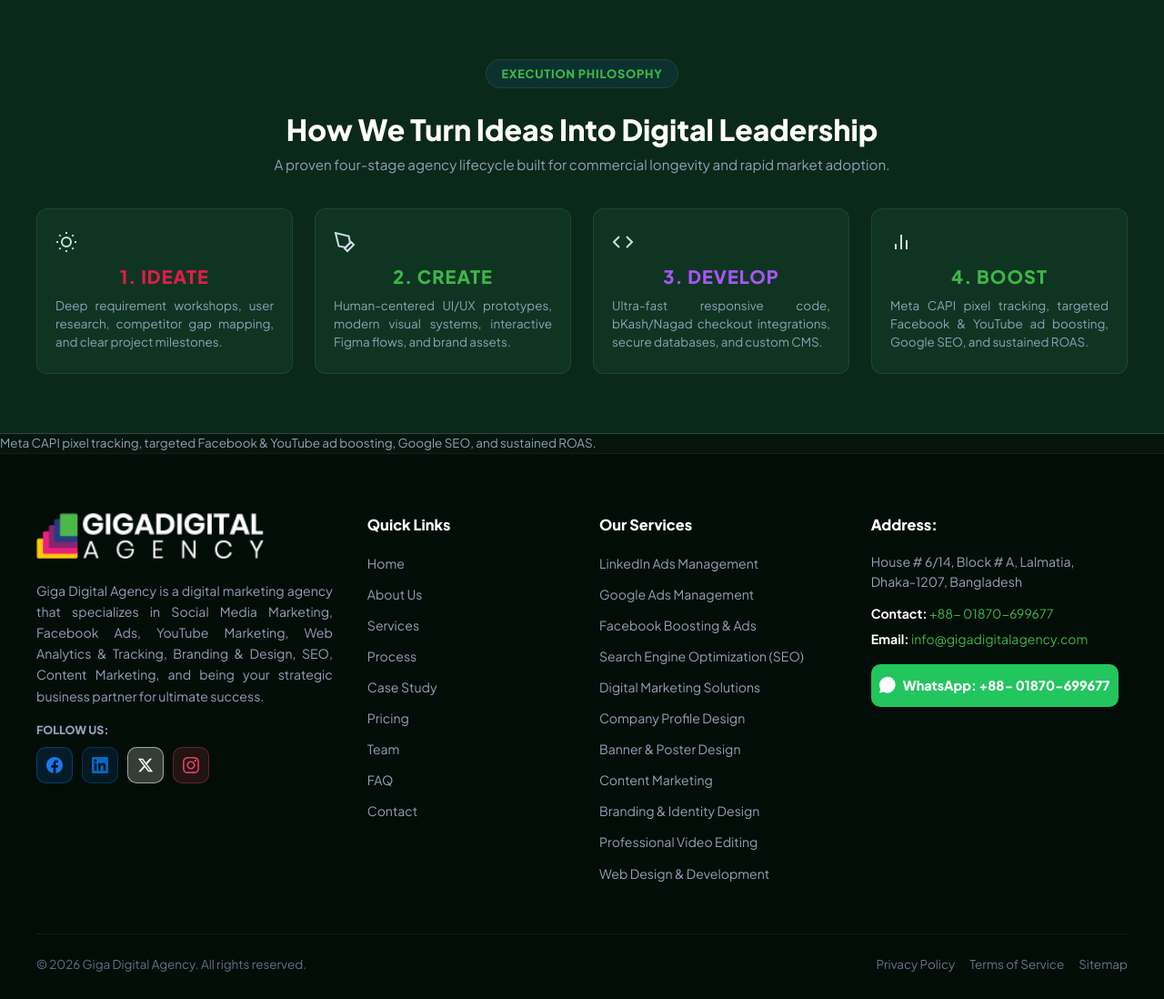
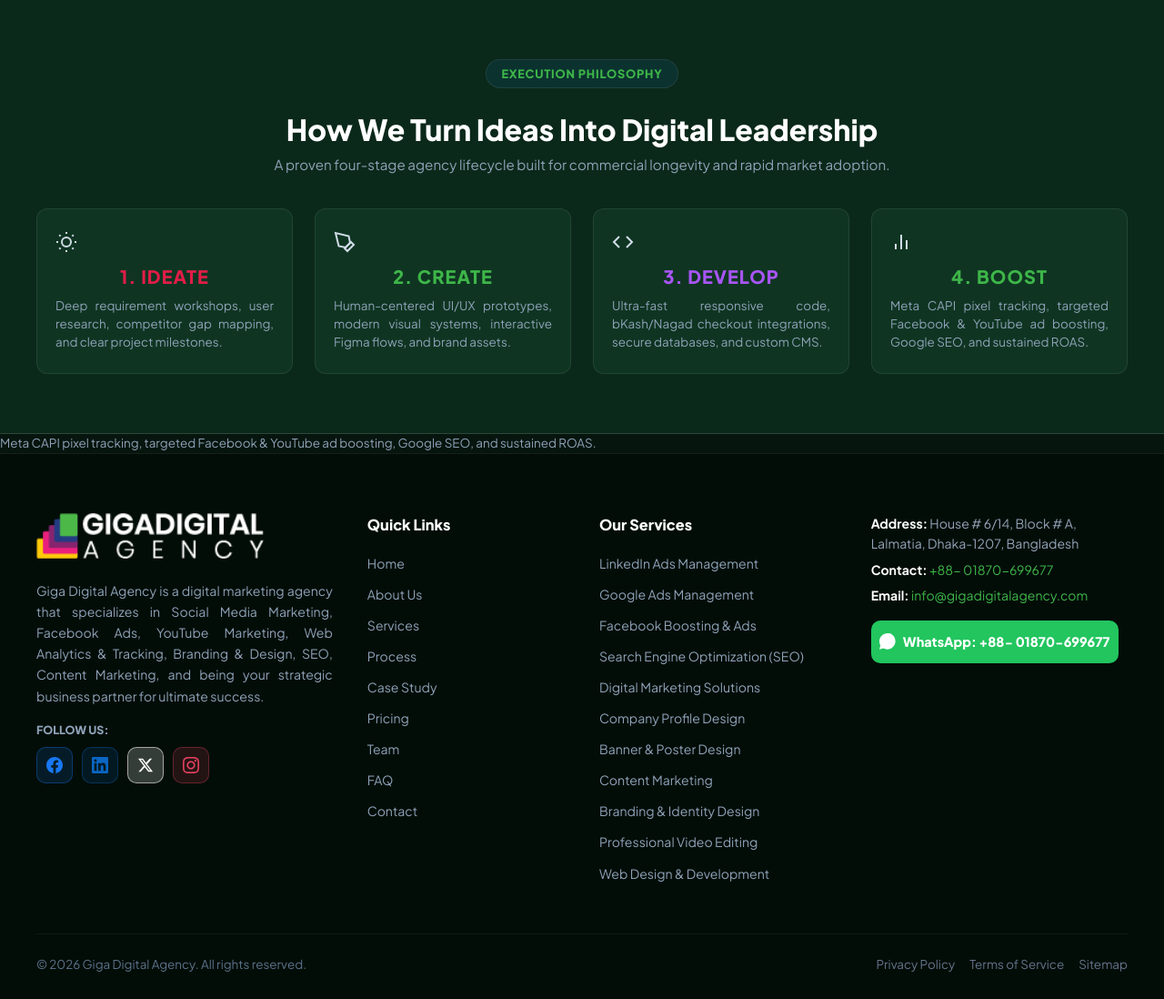
Before and after one commit to snigdhaurmiurma/giga-digital-agency, a PHP site: page /pages/blog.php in a window 1280 px wide. Shown: the part 2295-3393 px from the top of the page at 91% size. Run offline with PHP 8.4, Linux system fonts and the light colour scheme.

Commit message:
style: format footer Address inline matching Contact and Email across all pages

```diff
--- a/includes/footer.php
+++ b/includes/footer.php
@@ -170,10 +170,8 @@ $asset_prefix = isset($is_subpage) && $is_subpage ? '../' : '';
 
         <!-- Col 4: Contact Us -->
         <div>
-          <h4 class="footer-col-title">Address:</h4>
-          <p style="font-size:0.88rem; color:#94a3b8; line-height:1.6; margin-bottom:12px;">
-            House # 6/14, Block # A, Lalmatia,<br>
-            Dhaka-1207, Bangladesh
+          <p style="font-size:0.88rem; color:#94a3b8; line-height:1.6; margin-bottom:6px;">
+            <strong style="color:#ffffff;">Address:</strong> House # 6/14, Block # A, Lalmatia, Dhaka-1207, Bangladesh
           </p>
           <p style="font-size:0.88rem; margin-bottom:6px;">
             <strong style="color:#ffffff;">Contact:</strong> <a href="tel:+8801870699677" style="color:var(--accent-primary);">+88- 01870-699677</a></p>
--- a/index.html
+++ b/index.html
@@ -2685,10 +2685,8 @@
 
         <!-- Col 4: Contact Us -->
         <div>
-          <h4 class="footer-col-title">Address:</h4>
-          <p style="font-size:0.88rem; color:#94a3b8; line-height:1.6; margin-bottom:12px;">
-            House # 6/14, Block # A, Lalmatia,<br>
-            Dhaka-1207, Bangladesh
+          <p style="font-size:0.88rem; color:#94a3b8; line-height:1.6; margin-bottom:6px;">
+            <strong style="color:#ffffff;">Address:</strong> House # 6/14, Block # A, Lalmatia, Dhaka-1207, Bangladesh
           </p>
           <p style="font-size:0.88rem; margin-bottom:6px;">
             <strong style="color:#ffffff;">Contact:</strong> <a href="tel:+8801870699677" style="color:var(--accent-primary);">+88- 01870-699677</a>
--- a/services/banner-poster-design.html
+++ b/services/banner-poster-design.html
@@ -659,10 +659,8 @@
 
         <!-- Col 4: Contact Us -->
         <div>
-          <h4 class="footer-col-title">Address:</h4>
-          <p style="font-size:0.88rem; color:#94a3b8; line-height:1.6; margin-bottom:12px;">
-            House # 6/14, Block # A, Lalmatia,<br>
-            Dhaka-1207, Bangladesh
+          <p style="font-size:0.88rem; color:#94a3b8; line-height:1.6; margin-bottom:6px;">
+            <strong style="color:#ffffff;">Address:</strong> House # 6/14, Block # A, Lalmatia, Dhaka-1207, Bangladesh
           </p>
           <p style="font-size:0.88rem; margin-bottom:6px;">
             <strong style="color:#ffffff;">Contact:</strong> <a href="tel:+8801870699677" style="color:var(--accent-primary);">+88- 01870-699677</a>
--- a/services/branding-design.html
+++ b/services/branding-design.html
@@ -662,10 +662,8 @@
 
         <!-- Col 4: Contact Us -->
         <div>
-          <h4 class="footer-col-title">Address:</h4>
-          <p style="font-size:0.88rem; color:#94a3b8; line-height:1.6; margin-bottom:12px;">
-            House # 6/14, Block # A, Lalmatia,<br>
-            Dhaka-1207, Bangladesh
+          <p style="font-size:0.88rem; color:#94a3b8; line-height:1.6; margin-bottom:6px;">
+            <strong style="color:#ffffff;">Address:</strong> House # 6/14, Block # A, Lalmatia, Dhaka-1207, Bangladesh
           </p>
           <p style="font-size:0.88rem; margin-bottom:6px;">
             <strong style="color:#ffffff;">Contact:</strong> <a href="tel:+8801870699677" style="color:var(--accent-primary);">+88- 01870-699677</a>
--- a/services/company-profile-design.html
+++ b/services/company-profile-design.html
@@ -658,10 +658,8 @@
 
         <!-- Col 4: Contact Us -->
         <div>
-          <h4 class="footer-col-title">Address:</h4>
-          <p style="font-size:0.88rem; color:#94a3b8; line-height:1.6; margin-bottom:12px;">
-            House # 6/14, Block # A, Lalmatia,<br>
-            Dhaka-1207, Bangladesh
+          <p style="font-size:0.88rem; color:#94a3b8; line-height:1.6; margin-bottom:6px;">
+            <strong style="color:#ffffff;">Address:</strong> House # 6/14, Block # A, Lalmatia, Dhaka-1207, Bangladesh
           </p>
           <p style="font-size:0.88rem; margin-bottom:6px;">
             <strong style="color:#ffffff;">Contact:</strong> <a href="tel:+8801870699677" style="color:var(--accent-primary);">+88- 01870-699677</a>
--- a/services/content-marketing.html
+++ b/services/content-marketing.html
@@ -659,10 +659,8 @@
 
         <!-- Col 4: Contact Us -->
         <div>
-          <h4 class="footer-col-title">Address:</h4>
-          <p style="font-size:0.88rem; color:#94a3b8; line-height:1.6; margin-bottom:12px;">
-            House # 6/14, Block # A, Lalmatia,<br>
-            Dhaka-1207, Bangladesh
+          <p style="font-size:0.88rem; color:#94a3b8; line-height:1.6; margin-bottom:6px;">
+            <strong style="color:#ffffff;">Address:</strong> House # 6/14, Block # A, Lalmatia, Dhaka-1207, Bangladesh
           </p>
           <p style="font-size:0.88rem; margin-bottom:6px;">
             <strong style="color:#ffffff;">Contact:</strong> <a href="tel:+8801870699677" style="color:var(--accent-primary);">+88- 01870-699677</a>
--- a/services/digital-marketing.html
+++ b/services/digital-marketing.html
@@ -667,10 +667,8 @@
 
         <!-- Col 4: Contact Us -->
         <div>
-          <h4 class="footer-col-title">Address:</h4>
-          <p style="font-size:0.88rem; color:#94a3b8; line-height:1.6; margin-bottom:12px;">
-            House # 6/14, Block # A, Lalmatia,<br>
-            Dhaka-1207, Bangladesh
+          <p style="font-size:0.88rem; color:#94a3b8; line-height:1.6; margin-bottom:6px;">
+            <strong style="color:#ffffff;">Address:</strong> House # 6/14, Block # A, Lalmatia, Dhaka-1207, Bangladesh
           </p>
           <p style="font-size:0.88rem; margin-bottom:6px;">
             <strong style="color:#ffffff;">Contact:</strong> <a href="tel:+8801870699677" style="color:var(--accent-primary);">+88- 01870-699677</a>
--- a/services/facebook-boosting.html
+++ b/services/facebook-boosting.html
@@ -659,10 +659,8 @@
 
         <!-- Col 4: Contact Us -->
         <div>
-          <h4 class="footer-col-title">Address:</h4>
-          <p style="font-size:0.88rem; color:#94a3b8; line-height:1.6; margin-bottom:12px;">
-            House # 6/14, Block # A, Lalmatia,<br>
-            Dhaka-1207, Bangladesh
+          <p style="font-size:0.88rem; color:#94a3b8; line-height:1.6; margin-bottom:6px;">
+            <strong style="color:#ffffff;">Address:</strong> House # 6/14, Block # A, Lalmatia, Dhaka-1207, Bangladesh
           </p>
           <p style="font-size:0.88rem; margin-bottom:6px;">
             <strong style="color:#ffffff;">Contact:</strong> <a href="tel:+8801870699677" style="color:var(--accent-primary);">+88- 01870-699677</a>
--- a/services/google-ads.html
+++ b/services/google-ads.html
@@ -667,10 +667,8 @@
 
         <!-- Col 4: Contact Us -->
         <div>
-          <h4 class="footer-col-title">Address:</h4>
-          <p style="font-size:0.88rem; color:#94a3b8; line-height:1.6; margin-bottom:12px;">
-            House # 6/14, Block # A, Lalmatia,<br>
-            Dhaka-1207, Bangladesh
+          <p style="font-size:0.88rem; color:#94a3b8; line-height:1.6; margin-bottom:6px;">
+            <strong style="color:#ffffff;">Address:</strong> House # 6/14, Block # A, Lalmatia, Dhaka-1207, Bangladesh
           </p>
           <p style="font-size:0.88rem; margin-bottom:6px;">
             <strong style="color:#ffffff;">Contact:</strong> <a href="tel:+8801870699677" style="color:var(--accent-primary);">+88- 01870-699677</a>
--- a/services/linkedin-ads.html
+++ b/services/linkedin-ads.html
@@ -654,10 +654,8 @@
 
         <!-- Col 4: Contact Us -->
         <div>
-          <h4 class="footer-col-title">Address:</h4>
-          <p style="font-size:0.88rem; color:#94a3b8; line-height:1.6; margin-bottom:12px;">
-            House # 6/14, Block # A, Lalmatia,<br>
-            Dhaka-1207, Bangladesh
+          <p style="font-size:0.88rem; color:#94a3b8; line-height:1.6; margin-bottom:6px;">
+            <strong style="color:#ffffff;">Address:</strong> House # 6/14, Block # A, Lalmatia, Dhaka-1207, Bangladesh
           </p>
           <p style="font-size:0.88rem; margin-bottom:6px;">
             <strong style="color:#ffffff;">Contact:</strong> <a href="tel:+8801870699677" style="color:var(--accent-primary);">+88- 01870-699677</a>
--- a/services/seo.html
+++ b/services/seo.html
@@ -671,10 +671,8 @@
 
         <!-- Col 4: Contact Us -->
         <div>
-          <h4 class="footer-col-title">Address:</h4>
-          <p style="font-size:0.88rem; color:#94a3b8; line-height:1.6; margin-bottom:12px;">
-            House # 6/14, Block # A, Lalmatia,<br>
-            Dhaka-1207, Bangladesh
+          <p style="font-size:0.88rem; color:#94a3b8; line-height:1.6; margin-bottom:6px;">
+            <strong style="color:#ffffff;">Address:</strong> House # 6/14, Block # A, Lalmatia, Dhaka-1207, Bangladesh
           </p>
           <p style="font-size:0.88rem; margin-bottom:6px;">
             <strong style="color:#ffffff;">Contact:</strong> <a href="tel:+8801870699677" style="color:var(--accent-primary);">+88- 01870-699677</a>
--- a/services/video-editing.html
+++ b/services/video-editing.html
@@ -675,10 +675,8 @@
 
         <!-- Col 4: Contact Us -->
         <div>
-          <h4 class="footer-col-title">Address:</h4>
-          <p style="font-size:0.88rem; color:#94a3b8; line-height:1.6; margin-bottom:12px;">
-            House # 6/14, Block # A, Lalmatia,<br>
-            Dhaka-1207, Bangladesh
+          <p style="font-size:0.88rem; color:#94a3b8; line-height:1.6; margin-bottom:6px;">
+            <strong style="color:#ffffff;">Address:</strong> House # 6/14, Block # A, Lalmatia, Dhaka-1207, Bangladesh
           </p>
           <p style="font-size:0.88rem; margin-bottom:6px;">
             <strong style="color:#ffffff;">Contact:</strong> <a href="tel:+8801870699677" style="color:var(--accent-primary);">+88- 01870-699677</a>
--- a/services/web-design-development.html
+++ b/services/web-design-development.html
@@ -667,10 +667,8 @@
 
         <!-- Col 4: Contact Us -->
         <div>
-          <h4 class="footer-col-title">Address:</h4>
-          <p style="font-size:0.88rem; color:#94a3b8; line-height:1.6; margin-bottom:12px;">
-            House # 6/14, Block # A, Lalmatia,<br>
-            Dhaka-1207, Bangladesh
+          <p style="font-size:0.88rem; color:#94a3b8; line-height:1.6; margin-bottom:6px;">
+            <strong style="color:#ffffff;">Address:</strong> House # 6/14, Block # A, Lalmatia, Dhaka-1207, Bangladesh
           </p>
           <p style="font-size:0.88rem; margin-bottom:6px;">
             <strong style="color:#ffffff;">Contact:</strong> <a href="tel:+8801870699677" style="color:var(--accent-primary);">+88- 01870-699677</a>
```
